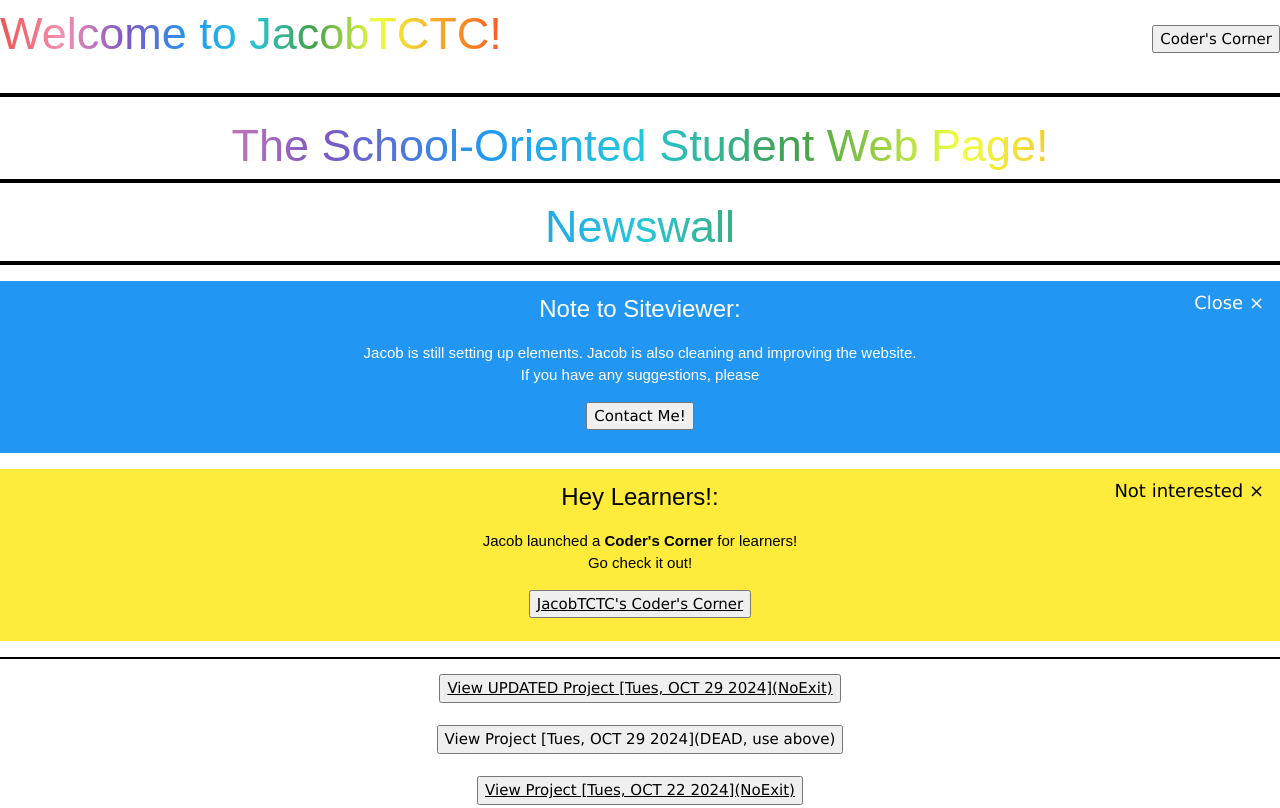
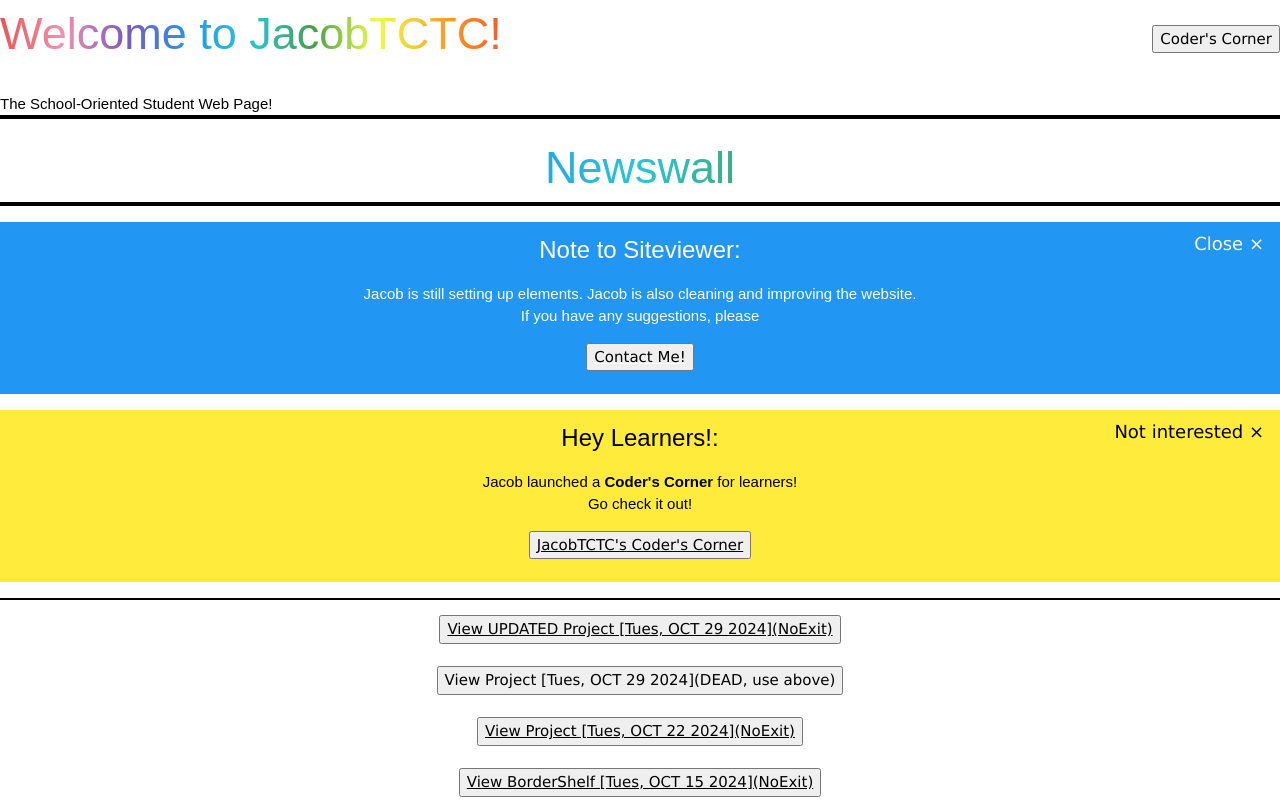
Before and after one commit to JacobTCTC/jacobtctc.github.io, a plain HTML site: page index.html in a window 1280 px wide. Shown: the top 808 px of the page. Drawn offline with Linux system fonts and the light colour scheme.

Commit message:
Update index.html

```diff
--- a/index.html
+++ b/index.html
@@ -41,8 +41,7 @@
 			<button>Coder's Corner</button>
 		</a>
 </div>
-<p style="border-bottom: solid black 4px;"></p>
-    <h2 class="p">The School-Oriented Student Web Page!</h2>
+<p style="border-bottom: solid black 4px; font-family: sans-serif;">The School-Oriented Student Web Page!</p>
     <h2 class="p">Newswall</h2>
     <div class="w3-panel w3-blue w3-display-container">
   <span onclick="this.parentElement.style.display='none'"
```
